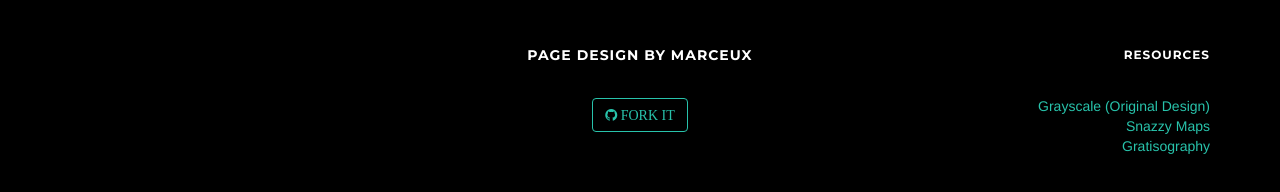
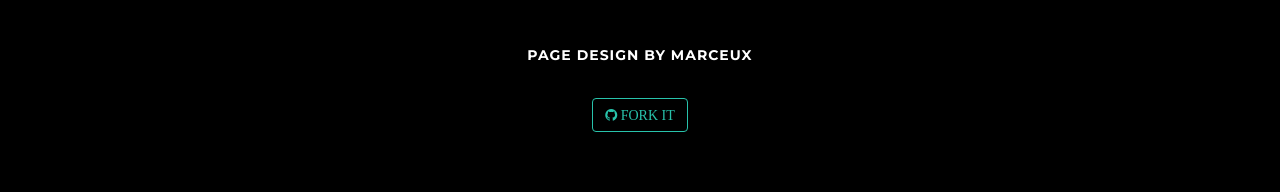
Before and after one commit to marceux/template-grayscale, a website: page index.html in a window 1280 px wide. Shown: the part 2888-3080 px from the top of the page. Drawn offline with nearby package versions, Linux system fonts and the light colour scheme; some packages are replaced by stand-ins of ours.

Commit message:
Removed Resources from Footer

```diff
--- a/index.html
+++ b/index.html
@@ -155,16 +155,6 @@
                         <a href="#" class="btn btn-default"><i class="fa fa-github"> Fork It</i></a>
                     </div>
                 </div>
-                <div class="col-lg-4">
-                    <div class="credits text-right">
-                        <h6>Resources</h6>
-                        <ul class="list-unstyled">
-                            <li><a href="http://startbootstrap.com/grayscale">Grayscale (Original Design)</a></li>
-                            <li><a href="http://snazzymaps.com/">Snazzy Maps</a></li>
-                            <li><a href="http://gratisography.com/">Gratisography</a></li>
-                        </ul>
-                    </div>
-                </div>
             </div>
         </div>
     </footer>
```
